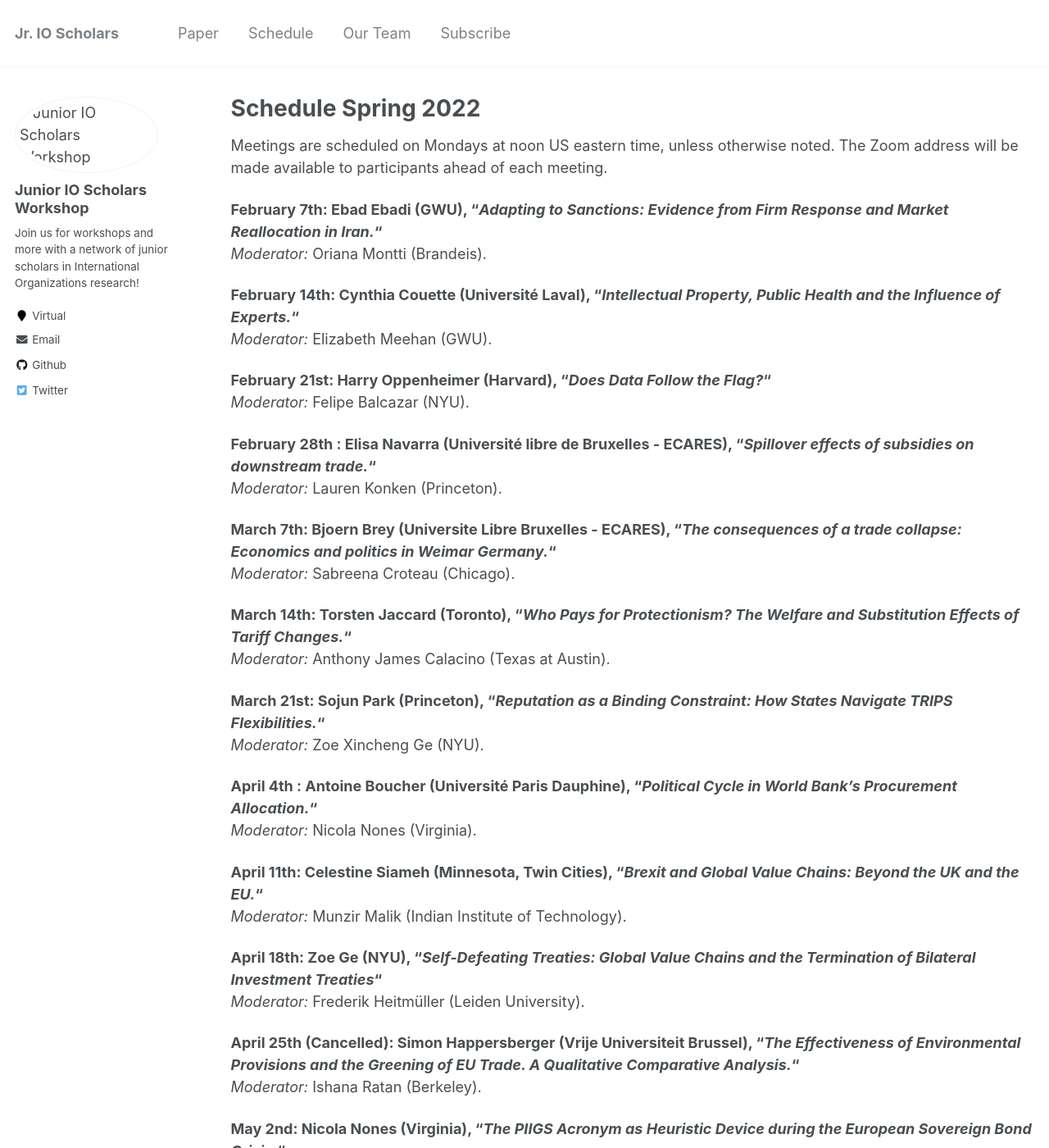
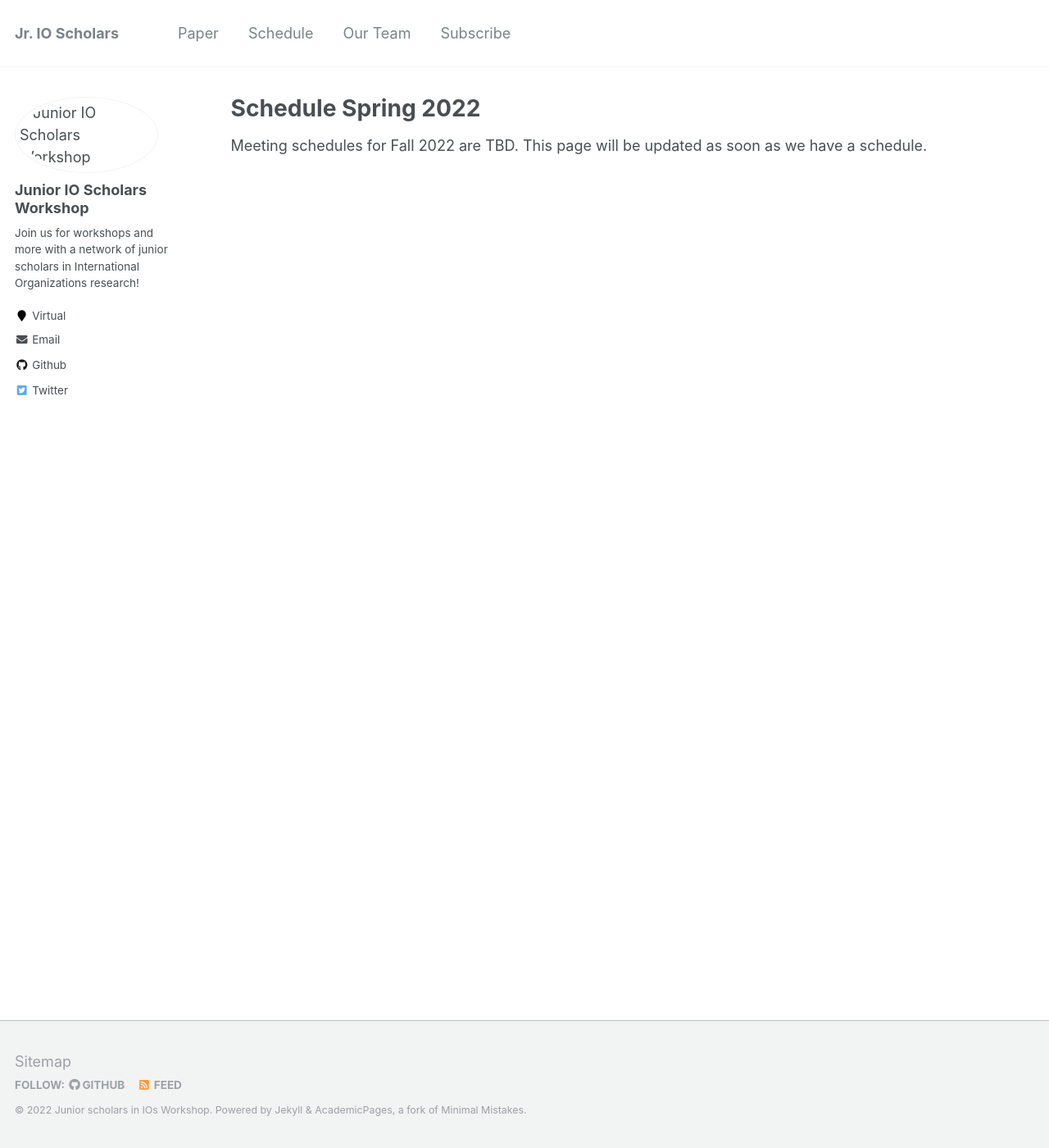
Before and after one commit to IO-workshop/IO-workshop.github.io, a Jekyll site: the page built from _pages/schedule.md, in a window 1280 px wide and 1400 px high. Shown: the whole window at 82% size. Built offline with Jekyll 4.4.1, drawn with Linux system fonts in a browser that asks for light colours; some of the changed text lies outside the part shown.

Commit message:
updating paper and schedule pages

```diff
--- a/_pages/schedule.md
+++ b/_pages/schedule.md
@@ -5,69 +5,13 @@ permalink: /schedule/
 author_profile: true
 ---
 
-
-Meetings are scheduled on Mondays at noon US eastern time, unless otherwise noted. The Zoom address will be made available to participants ahead of each meeting.
-
-**February 7th: Ebad Ebadi (GWU), "*Adapting to Sanctions: Evidence from Firm Response and Market Reallocation in Iran.*"**
-<br />
-*Moderator:* Oriana Montti (Brandeis).
+Meeting schedules for Fall 2022 are TBD. This page will be updated as soon as we have a schedule.
 
 
-**February 14th: Cynthia Couette (Université Laval), "*Intellectual Property, Public Health and the Influence of Experts.*"**
-<br />
-*Moderator:* Elizabeth Meehan (GWU).
+<!-- Meetings are scheduled on Mondays at noon US eastern time, unless otherwise noted. The Zoom address will be made available to participants ahead of each meeting. -->
 
 
-**February 21st: Harry Oppenheimer (Harvard), "*Does Data Follow the Flag?*"**
+
+<!-- **February 7th: Ebad Ebadi (GWU), "*Adapting to Sanctions: Evidence from Firm Response and Market Reallocation in Iran.*"**
 <br />
-*Moderator:* Felipe Balcazar (NYU).
-
-
-**February 28th : Elisa Navarra (Université libre de Bruxelles - ECARES), "*Spillover effects of subsidies on downstream trade.*"**
-<br />
-*Moderator:* Lauren Konken (Princeton).
-
-
-**March 7th: Bjoern Brey (Universite Libre Bruxelles - ECARES), "*The consequences of a trade collapse: Economics and politics in Weimar Germany.*"**
-<br />
-*Moderator:* Sabreena Croteau (Chicago).
-
-
-**March 14th: Torsten Jaccard (Toronto), "*Who Pays for Protectionism? The Welfare and Substitution Effects of Tariff Changes.*"**
-<br />
-*Moderator:* Anthony James Calacino (Texas at Austin).
-
-
-**March 21st: Sojun Park (Princeton), "*Reputation as a Binding Constraint: How States Navigate TRIPS Flexibilities.*"**
-<br />
-*Moderator:* Zoe Xincheng Ge (NYU).
-
-
-**April 4th : Antoine Boucher (Université Paris Dauphine), "*Political Cycle in World Bank’s Procurement Allocation.*"**
-<br />
-*Moderator:* Nicola Nones (Virginia).
-
-
-**April 11th: Celestine Siameh (Minnesota, Twin Cities), "*Brexit and Global Value Chains: Beyond the UK and the EU.*"**
-<br />
-*Moderator:* Munzir Malik (Indian Institute of Technology).
-
-
-**April 18th: Zoe Ge (NYU), "*Self-Defeating Treaties: Global Value Chains and the Termination of Bilateral Investment Treaties*"**
-<br />
-*Moderator:* Frederik Heitmüller (Leiden University).
-
-
-**April 25th (Cancelled): Simon Happersberger (Vrije Universiteit Brussel), "*The Effectiveness of Environmental Provisions and the Greening of EU Trade. A Qualitative Comparative Analysis.*"**
-<br />
-*Moderator:* Ishana Ratan (Berkeley).
-
-
-**May 2nd: Nicola Nones (Virginia), "*The PIIGS Acronym as Heuristic Device during the European Sovereign Bond Crisis.*"**
-<br />
-*Moderator:* Amy Basu (Yale).
-
-
-**May 9th: Pengshan Pan (Pittsburgh), "*Foreign Mining Investment, Labor Market and Local Distrust: Evidence from Kyrgyzstan Kumtor Gold Mine.*"**
-<br />
-*Moderator:* Tanja Schweinberger (University of Geneva).
+*Moderator:* Oriana Montti (Brandeis). -->
```
Also changed, not shown: _pages/paper.md (+4 -2 lines).
